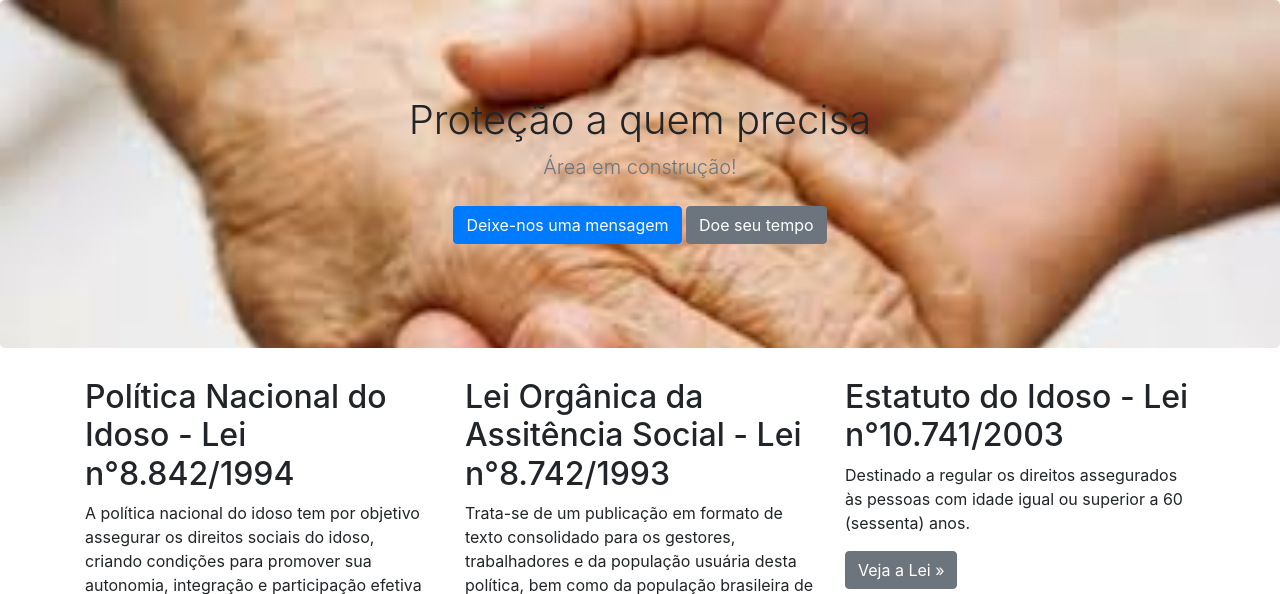
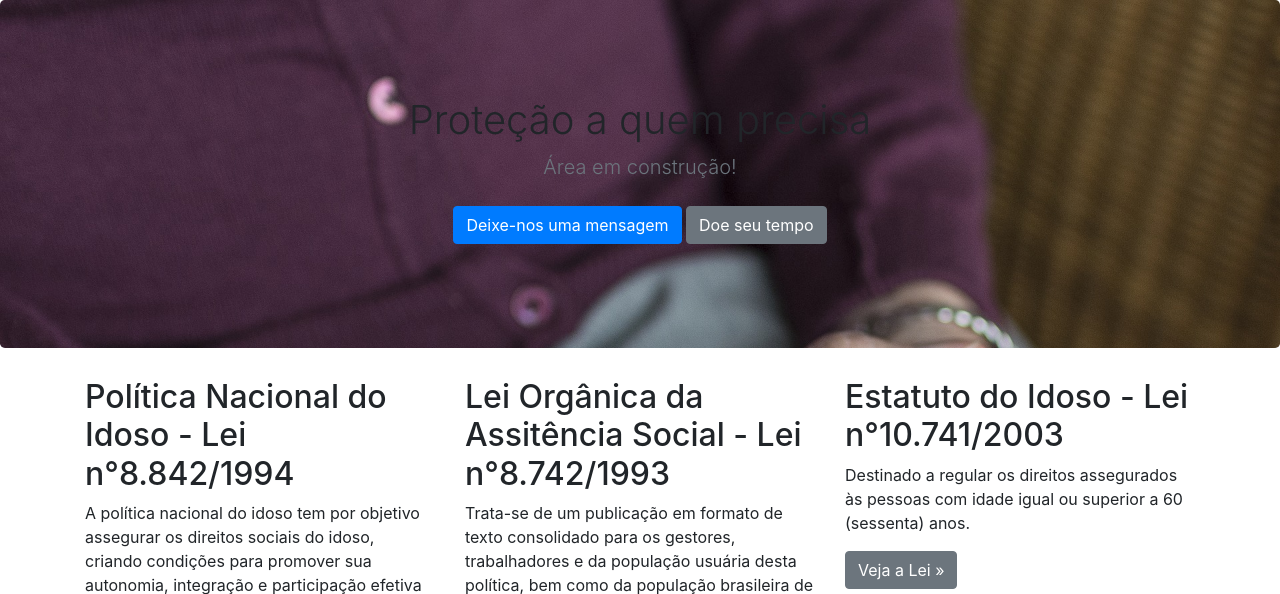
Before and after one commit to GregMasterBr/larsaovicentedepaula.com.br, a PHP site: page /leis in a window 1280 px wide. Shown: the part 56-650 px from the top of the page. Run offline with PHP 8.4, Linux system fonts and the light colour scheme; some libraries are stand-ins or nearby versions.

Commit message:
atualizacao da imagem pagina leis

```diff
--- a/css/leis.css
+++ b/css/leis.css
@@ -74,7 +74,8 @@ footer p {
 }
 
 .text-center{
-  background:blue url('../img/leis/maos.jpg');
+  background:blue url('../img/leis/leis.jpg');
   background-repeat: no-repeat;
   background-size:cover;
+
 }
```
Also changed, not shown: img/leis/leis.jpg (added).
